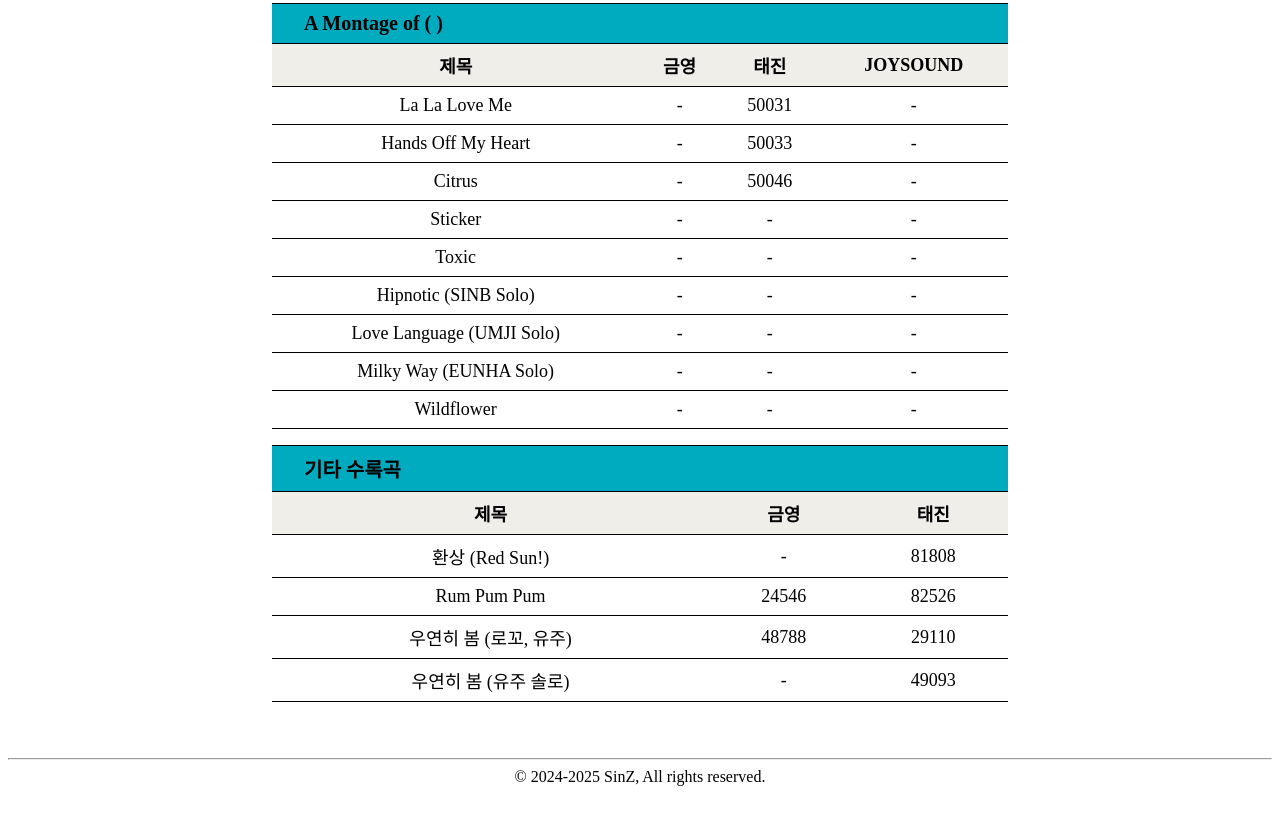
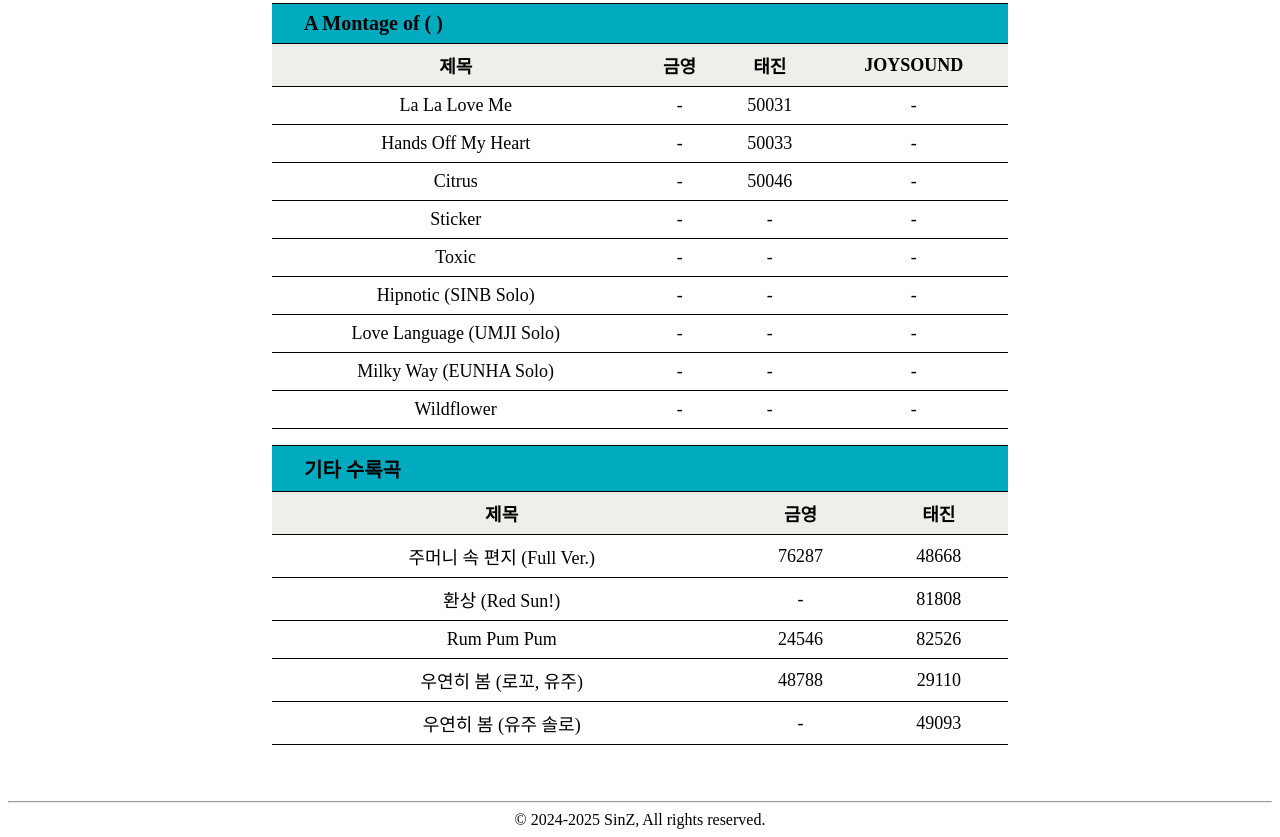
Before and after one commit to sinz32/GFRIEND-SongNumber, a plain HTML site: page index.html in a window 1280 px wide. Shown: the part 10546-11383 px from the top of the page. Before the commit the page ends 11340 px from the top, so only its background shows below. Drawn offline with Linux system fonts and the light colour scheme; a web font is replaced by a local one.

Commit message:
Update index.html

```diff
--- a/index.html
+++ b/index.html
@@ -467,6 +467,8 @@ src += '</table>';
 
 var misc = `
 기타 수록곡
+주머니 속 편지 (Full Ver.),,76287,,48668
+
 환상 (Red Sun!),,-,,81808
 Rum Pum Pum,,24546,,82526
 
```
